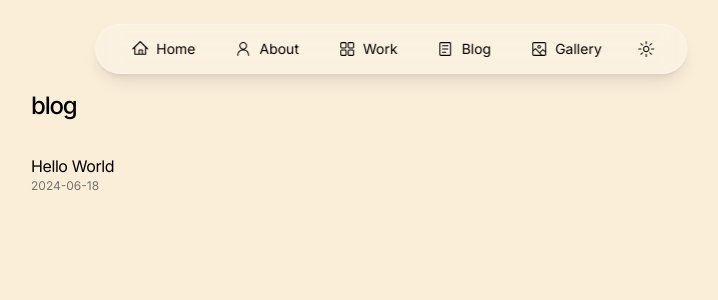
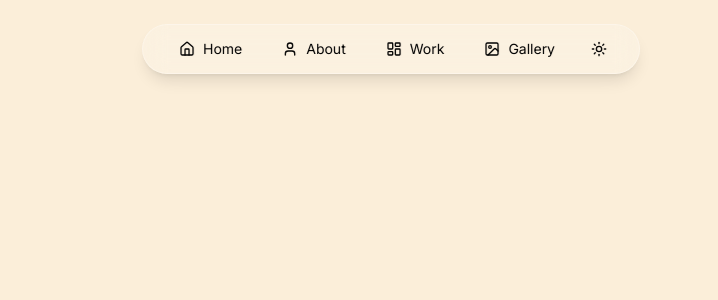
Before and after one commit to NikeshSoni/Nike-dev, a Next.js app: page /blog in a window 1280 px wide. Shown: the top 300 px of the page, without its empty margins (249-967 px from the left). Built offline with nearby package versions, Linux system fonts and the light colour scheme.

Commit message:
Refactor blog and page components by commenting out unused code and imports. Update Navbar component to use 'lucide-react' icons instead of 'radix-ui' icons. Modify project card interface to enforce image type. Clean up resume data by commenting out blog link in the navbar.

```diff
--- a/src/app/blog/[slug]/page.tsx
+++ b/src/app/blog/[slug]/page.tsx
@@ -1,41 +1,31 @@
 // import { getBlogPosts, getPost } from "@/data/blog";
 // import { DATA } from "@/data/resume";
 // import { formatDate } from "@/lib/utils";
+// import type { Metadata } from "next";
 // import { notFound } from "next/navigation";
 // import { Suspense } from "react";
-// import type { Metadata, ResolvingMetadata } from "next";
-
-// // Corrected Props type
-// type Props = {
-//   params: { slug: string };  // Must be an object with slug property
-//   searchParams?: { [key: string]: string | string[] | undefined };
-// };
 
 // export async function generateStaticParams() {
 //   const posts = await getBlogPosts();
-//   return posts.map((post) => ({
-//     slug: post.slug,  // This matches the params structure
-//   }));
+//   return posts.map((post) => ({ slug: post.slug }));
 // }
 
-// export async function generateMetadata(
-//   { params }: Props,
-//   parent: ResolvingMetadata
-// ): Promise<Metadata> {
-//   const post = await getPost(params.slug);  // Access slug property
-//   if (!post) return {};
+// export async function generateMetadata({
+//   params,
+// }: {
+//   params: {
+//     slug: string;
+//   };
+// }): Promise<Metadata | undefined> {
+//   let post = await getPost(params.slug);
 
-//   const {
+//   let {
 //     title,
 //     publishedAt: publishedTime,
 //     summary: description,
 //     image,
 //   } = post.metadata;
-
-//   const previousImages = (await parent).openGraph?.images || [];
-//   const ogImage = image
-//     ? `${DATA.url}${image}`
-//     : `${DATA.url}/og?title=${encodeURIComponent(title)}`;
+//   let ogImage = image ? `${DATA.url}${image}` : `${DATA.url}/og?title=${title}`;
 
 //   return {
 //     title,
@@ -45,8 +35,12 @@
 //       description,
 //       type: "article",
 //       publishedTime,
-//       url: `${DATA.url}/blog/${params.slug}`,  // Use params.slug
-//       images: [ogImage, ...previousImages],
+//       url: `${DATA.url}/blog/${post.slug}`,
+//       images: [
+//         {
+//           url: ogImage,
+//         },
+//       ],
 //     },
 //     twitter: {
 //       card: "summary_large_image",
@@ -57,9 +51,18 @@
 //   };
 // }
 
-// export default async function BlogPostPage({ params }: Props) {
-//   const post = await getPost(params.slug);  // Access slug property
-//   if (!post) notFound();
+// export default async function Blog({
+//   params,
+// }: {
+//   params: {
+//     slug: string;
+//   };
+// }) {
+//   let post = await getPost(params.slug);
+
+//   if (!post) {
+//     notFound();
+//   }
 
 //   return (
 //     <section id="blog">
@@ -76,8 +79,8 @@
 //             description: post.metadata.summary,
 //             image: post.metadata.image
 //               ? `${DATA.url}${post.metadata.image}`
-//               : `${DATA.url}/og?title=${encodeURIComponent(post.metadata.title)}`,
-//             url: `${DATA.url}/blog/${params.slug}`,  // Use params.slug
+//               : `${DATA.url}/og?title=${post.metadata.title}`,
+//             url: `${DATA.url}/blog/${post.slug}`,
 //             author: {
 //               "@type": "Person",
 //               name: DATA.name,
@@ -85,11 +88,9 @@
 //           }),
 //         }}
 //       />
-
 //       <h1 className="title font-medium text-2xl tracking-tighter max-w-[650px]">
 //         {post.metadata.title}
 //       </h1>
-
 //       <div className="flex justify-between items-center mt-2 mb-8 text-sm max-w-[650px]">
 //         <Suspense fallback={<p className="h-5" />}>
 //           <p className="text-sm text-neutral-600 dark:text-neutral-400">
@@ -97,11 +98,10 @@
 //           </p>
 //         </Suspense>
 //       </div>
-
 //       <article
 //         className="prose dark:prose-invert"
 //         dangerouslySetInnerHTML={{ __html: post.source }}
-//       />
+//       ></article>
 //     </section>
 //   );
 // }
@@ -110,7 +110,9 @@ import React from 'react'
 
 const page = () => {
   return (
-    <div>page</div>
+    <div>
+        hiii
+    </div>
   )
 }
 
--- a/src/app/blog/page.tsx
+++ b/src/app/blog/page.tsx
@@ -1,46 +1,58 @@
-import BlurFade from "@/components/magicui/blur-fade";
-import { getBlogPosts } from "@/data/blog";
-import Link from "next/link";
+// import BlurFade from "@/components/magicui/blur-fade";
+// import { getBlogPosts } from "@/data/blog";
+// import Link from "next/link";
 
-export const metadata = {
-  title: "Blog",
-  description: "My thoughts on software development, life, and more.",
-};
+// export const metadata = {
+//   title: "Blog",
+//   description: "My thoughts on software development, life, and more.",
+// };
 
-const BLUR_FADE_DELAY = 0.04;
+// const BLUR_FADE_DELAY = 0.04;
 
-export default async function BlogPage() {
-  const posts = await getBlogPosts();
+// export default async function BlogPage() {
+//   const posts = await getBlogPosts();
 
+//   return (
+//     <section>
+//       <BlurFade delay={BLUR_FADE_DELAY}>
+//         <h1 className="font-medium text-2xl mb-8 tracking-tighter">blog</h1>
+//       </BlurFade>
+//       {posts
+//         .sort((a, b) => {
+//           if (
+//             new Date(a.metadata.publishedAt) > new Date(b.metadata.publishedAt)
+//           ) {
+//             return -1;
+//           }
+//           return 1;
+//         })
+//         .map((post, id) => (
+//           <BlurFade delay={BLUR_FADE_DELAY * 2 + id * 0.05} key={post.slug}>
+//             <Link
+//               className="flex flex-col space-y-1 mb-4"
+//               href={`/blog/${post.slug}`}
+//             >
+//               <div className="w-full flex flex-col">
+//                 <p className="tracking-tight">{post.metadata.title}</p>
+//                 <p className="h-6 text-xs text-muted-foreground">
+//                   {post.metadata.publishedAt}
+//                 </p>
+//               </div>
+//             </Link>
+//           </BlurFade>
+//         ))}
+//     </section>
+//   );
+// }
+
+import React from 'react'
+
+const page = () => {
   return (
-    <section>
-      <BlurFade delay={BLUR_FADE_DELAY}>
-        <h1 className="font-medium text-2xl mb-8 tracking-tighter">blog</h1>
-      </BlurFade>
-      {posts
-        .sort((a, b) => {
-          if (
-            new Date(a.metadata.publishedAt) > new Date(b.metadata.publishedAt)
-          ) {
-            return -1;
-          }
-          return 1;
-        })
-        .map((post, id) => (
-          <BlurFade delay={BLUR_FADE_DELAY * 2 + id * 0.05} key={post.slug}>
-            <Link
-              className="flex flex-col space-y-1 mb-4"
-              href={`/blog/${post.slug}`}
-            >
-              <div className="w-full flex flex-col">
-                <p className="tracking-tight">{post.metadata.title}</p>
-                <p className="h-6 text-xs text-muted-foreground">
-                  {post.metadata.publishedAt}
-                </p>
-              </div>
-            </Link>
-          </BlurFade>
-        ))}
-    </section>
-  );
+    <div>
+
+    </div>
+  )
 }
+
+export default page
--- a/src/app/page.tsx
+++ b/src/app/page.tsx
@@ -8,7 +8,6 @@ import { DATA } from "@/data/resume";
 import SkillsCode from "./skill"
 
 const BLUR_FADE_DELAY = 0.04;
-
 
 export default function Page() {
   return (
@@ -34,18 +33,16 @@ export default function Page() {
         </div>
       </section>
 
-
       <section id="work">
-        <div className="flex min-h-0 flex-col gap-y-3 p-3">
+        <div className="flex min-h-0 flex-col gap-y-3 p-3 ">
           <BlurFade delay={BLUR_FADE_DELAY * 5}>
             <h2 className="text-xl font-bold">Work Experience</h2>
           </BlurFade>
-
           {DATA.work.map((work, id) => (
+            <div key={id}>
               <BlurFade
                 key={work.company}
                 delay={BLUR_FADE_DELAY * 6 + id * 0.05}
-
               >
                 <ResumeCard
                   key={work.company}
@@ -59,6 +56,7 @@ export default function Page() {
                   description={work.description}
                 />
               </BlurFade>
+            </div>
           ))}
         </div>
       </section>
@@ -74,9 +72,6 @@ export default function Page() {
           </div>
         </div>
       </section>
-
-
-
 
       <section id="projects">
         <div className="space-y-12 w-full py-12">
@@ -117,8 +112,6 @@ export default function Page() {
                 />
               </BlurFade>
             ))}
-
-
           </div>
         </div>
       </section>
@@ -173,9 +166,9 @@ export default function Page() {
         <div className="grid items-center justify-center gap-4 px-4 text-center md:px-6 w-full py-12">
           <BlurFade delay={BLUR_FADE_DELAY * 16}>
             <div className="space-y-3">
-              <div className="inline-block rounded-lg bg-foreground text-background px-3 py-1 text-sm">
+              {/* <div className="inline-block rounded-lg bg-foreground text-background px-3 py-1 text-sm">
                 Contact
-              </div>
+              </div> */}
               <h2 className="text-3xl font-bold tracking-tighter sm:text-5xl">
                 Get in Touch
               </h2>
--- a/src/components/mode-toggle.tsx
+++ b/src/components/mode-toggle.tsx
@@ -1,7 +1,7 @@
 "use client";
 
 import { Button } from "@/components/ui/button";
-import { MoonIcon, SunIcon } from "@radix-ui/react-icons";
+import { MoonIcon, SunIcon } from "lucide-react";
 import { useTheme } from "next-themes";
 
 export function ModeToggle() {
--- a/src/components/navbar.tsx
+++ b/src/components/navbar.tsx
@@ -1,16 +1,17 @@
 "use client";
+
 import Link from "next/link";
 import { usePathname } from "next/navigation";
 import { useEffect, useState } from "react";
 import {
-  MoonIcon,
-  SunIcon,
-  HomeIcon,
-  PersonIcon,
-  DashboardIcon,
-  ReaderIcon,
-  ImageIcon
-} from "@radix-ui/react-icons";
+  Home,
+  User,
+  LayoutDashboard,
+  BookOpen,
+  Image,
+  Sun,
+  Moon
+} from "lucide-react";
 
 export default function Navbar() {
   const [isDark, setIsDark] = useState(false);
@@ -32,11 +33,10 @@ export default function Navbar() {
     document.documentElement.classList.toggle("dark", newTheme === "dark");
   };
 
-  // Active button style
   const activeStyle =
     "bg-[#fef1dc] shadow-[inset_0_0_6px_rgba(0,0,0,0.2)] text-black";
 
-  const navItemClasses = (path : string) =>
+  const navItemClasses = (path: string) =>
     `flex items-center gap-2 px-3 py-1 rounded-full transition hover:bg-white/20 dark:hover:bg-white/20 ${
       pathname === path ? activeStyle : ""
     }`;
@@ -47,27 +47,27 @@ export default function Navbar() {
       bg-white/20 border border-white/30 dark:bg-white/10 dark:border-white/20 z-50 flex items-center space-x-4 text-sm text-black dark:text-white"
     >
       <Link href="/" className={navItemClasses("/")}>
-        <HomeIcon className="w-4 h-4" />
+        <Home className="w-4 h-4" />
         <span className="hidden sm:inline">Home</span>
       </Link>
 
       <Link href="/about" className={navItemClasses("/about")}>
-        <PersonIcon className="w-4 h-4" />
+        <User className="w-4 h-4" />
         <span className="hidden sm:inline">About</span>
       </Link>
 
       <Link href="/projects" className={navItemClasses("/projects")}>
-        <DashboardIcon className="w-4 h-4" />
+        <LayoutDashboard className="w-4 h-4" />
         <span className="hidden sm:inline">Work</span>
       </Link>
 
-      <Link href="/blogs" className={navItemClasses("/blogs")}>
-        <ReaderIcon className="w-4 h-4" />
+      {/* <Link href="/blogs" className={navItemClasses("/blogs")}>
+        <BookOpen className="w-4 h-4" />
         <span className="hidden sm:inline">Blog</span>
-      </Link>
+      </Link> */}
 
       <Link href="/gallery" className={navItemClasses("/gallery")}>
-        <ImageIcon className="w-4 h-4" />
+        <Image className="w-4 h-4" />
         <span className="hidden sm:inline">Gallery</span>
       </Link>
 
@@ -76,9 +76,9 @@ export default function Navbar() {
         className="ml-2 p-2 rounded-full hover:bg-white/20 dark:hover:bg-white/20 transition"
       >
         {isDark ? (
-          <MoonIcon className="w-4 h-4" />
+          <Moon className="w-4 h-4" />
         ) : (
-          <SunIcon className="w-4 h-4" />
+          <Sun className="w-4 h-4" />
         )}
       </button>
     </nav>
--- a/src/components/project-card.tsx
+++ b/src/components/project-card.tsx
@@ -18,7 +18,7 @@ interface Props {
   dates: string;
   tags: readonly string[];
   link?: string;
-  image?: string;
+  image: any;
   video?: string;
   links?: readonly {
     icon: React.ReactNode;
--- a/src/data/blog.ts
+++ b/src/data/blog.ts
@@ -1,63 +1,70 @@
-import fs from "fs";
-import matter from "gray-matter";
-import path from "path";
-import rehypePrettyCode from "rehype-pretty-code";
-import rehypeStringify from "rehype-stringify";
-import remarkGfm from "remark-gfm";
-import remarkParse from "remark-parse";
-import remarkRehype from "remark-rehype";
-import { unified } from "unified";
+// import fs from "fs";
+// import matter from "gray-matter";
+// import path from "path";
+// import rehypePrettyCode from "rehype-pretty-code";
+// import rehypeStringify from "rehype-stringify";
+// import remarkGfm from "remark-gfm";
+// import remarkParse from "remark-parse";
+// import remarkRehype from "remark-rehype";
+// import { unified } from "unified";
 
-function getMDXFiles(dir: string) {
-  return fs.readdirSync(dir).filter((file) => path.extname(file) === ".mdx");
-}
+// type Metadata = {
+//   title: string;
+//   publishedAt: string;
+//   summary: string;
+//   image?: string;
+// };
 
-export async function markdownToHTML(markdown: string) {
-  const p = await unified()
-    .use(remarkParse)
-    .use(remarkGfm)
-    .use(remarkRehype)
-    .use(rehypePrettyCode, {
-      // https://rehype-pretty.pages.dev/#usage
-      theme: {
-        light: "min-light",
-        dark: "min-dark",
-      },
-      keepBackground: false,
-    })
-    .use(rehypeStringify)
-    .process(markdown);
+// function getMDXFiles(dir: string) {
+//   return fs.readdirSync(dir).filter((file) => path.extname(file) === ".mdx");
+// }
 
-  return p.toString();
-}
+// export async function markdownToHTML(markdown: string) {
+//   const p = await unified()
+//     .use(remarkParse)
+//     .use(remarkGfm)
+//     .use(remarkRehype)
+//     .use(rehypePrettyCode, {
+//       // https://rehype-pretty.pages.dev/#usage
+//       theme: {
+//         light: "min-light",
+//         dark: "min-dark",
+//       },
+//       keepBackground: false,
+//     })
+//     .use(rehypeStringify)
+//     .process(markdown);
 
-export async function getPost(slug: string) {
-  const filePath = path.join("content", `${slug}.mdx`);
-  let source = fs.readFileSync(filePath, "utf-8");
-  const { content: rawContent, data: metadata } = matter(source);
-  const content = await markdownToHTML(rawContent);
-  return {
-    source: content,
-    metadata,
-    slug,
-  };
-}
+//   return p.toString();
+// }
 
-async function getAllPosts(dir: string) {
-  let mdxFiles = getMDXFiles(dir);
-  return Promise.all(
-    mdxFiles.map(async (file) => {
-      let slug = path.basename(file, path.extname(file));
-      let { metadata, source } = await getPost(slug);
-      return {
-        metadata,
-        slug,
-        source,
-      };
-    }),
-  );
-}
+// export async function getPost(slug: string) {
+//   const filePath = path.join("content", `${slug}.mdx`);
+//   let source = fs.readFileSync(filePath, "utf-8");
+//   const { content: rawContent, data: metadata } = matter(source);
+//   const content = await markdownToHTML(rawContent);
+//   return {
+//     source: content,
+//     metadata,
+//     slug,
+//   };
+// }
 
-export async function getBlogPosts() {
-  return getAllPosts(path.join(process.cwd(), "content"));
-}
+// async function getAllPosts(dir: string) {
+//   let mdxFiles = getMDXFiles(dir);
+//   return Promise.all(
+//     mdxFiles.map(async (file) => {
+//       let slug = path.basename(file, path.extname(file));
+//       let { metadata, source } = await getPost(slug);
+//       return {
+//         metadata,
+//         slug,
+//         source,
+//       };
+//     }),
+//   );
+// }
+
+// export async function getBlogPosts() {
+//   return getAllPosts(path.join(process.cwd(), "content"));
+// }
--- a/src/data/resume.tsx
+++ b/src/data/resume.tsx
@@ -49,7 +49,7 @@ export const DATA = {
   ],
   navbar: [
     { href: "/", icon: HomeIcon, label: "Home" },
-    { href: "/blog", icon: NotebookIcon, label: "Blog" },
+    // { href: "/blog", icon: NotebookIcon, label: "Blog" },
   ],
   contact: {
     email: "hello@example.com",
```
Also changed, not shown: 1 other file (tests, documents, lock files or other folders). Lines whose indentation alone changed are shown as unchanged.
